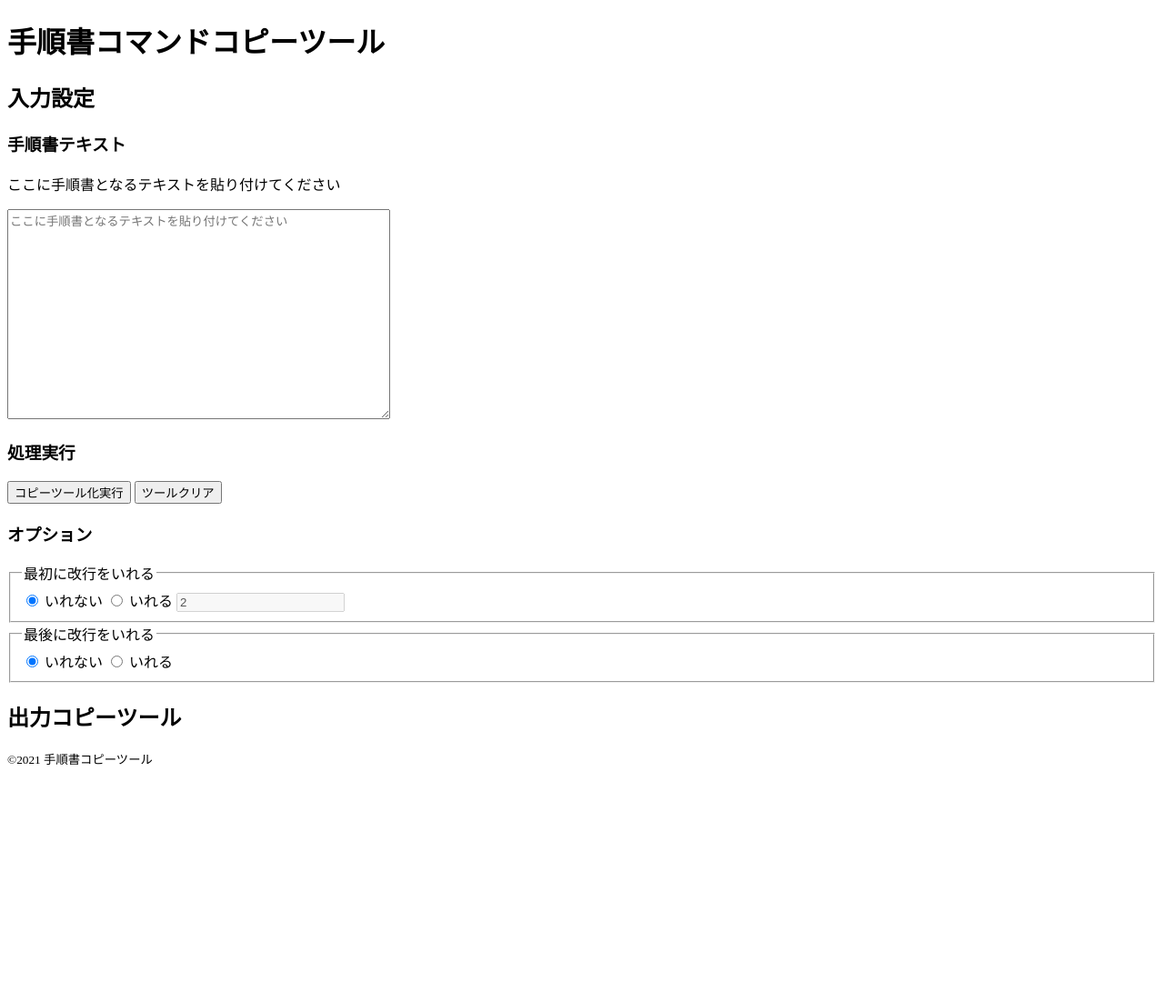
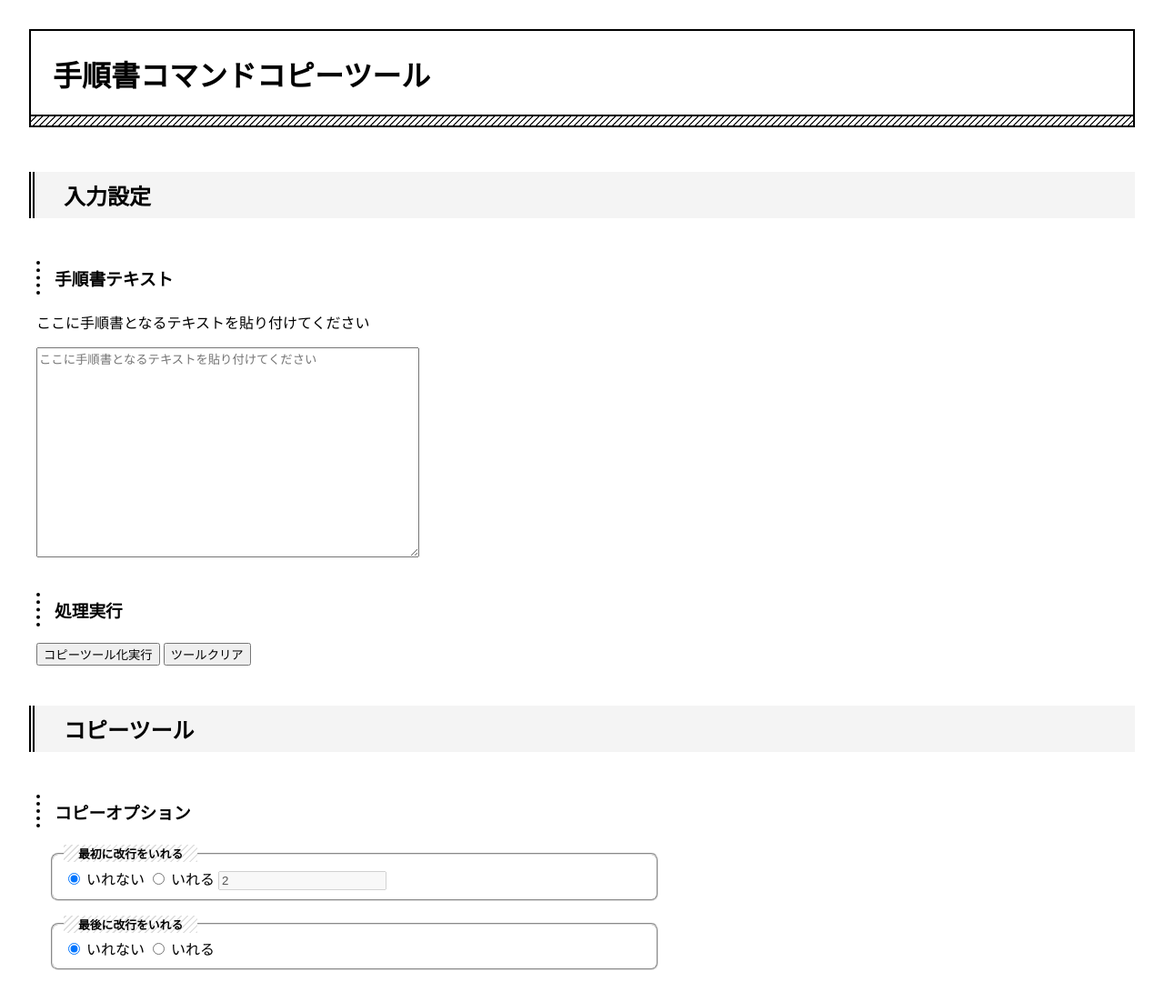
Before and after one commit to exit1991/command-copy-tool, a plain HTML site: page develop/index.html in a window 1280 px wide. Shown: the top 1102 px of the page at 91% size. Before the commit the page ends 860 px from the top, so only its background shows below. Drawn offline with Linux system fonts and the light colour scheme.

Commit message:
CSS導入

```diff
--- a/develop/assets/js/main.js
+++ b/develop/assets/js/main.js
@@ -45,6 +45,7 @@ elem['execButton'].addEventListener('click', () => {
 
         // １項目分要素
         const newElemDiv = document.createElement('div');
+        newElemDiv.classList.add('command-grp');
 
         // コピー対象となる要素
         const newElemPre = document.createElement('pre');
--- /dev/null
+++ b/develop/assets/sass/style.scss
@@ -0,0 +1,90 @@
+
+:root {
+    font-size: 16px;
+}
+
+body {
+    margin: 2rem;
+}
+
+.page-title {
+    position: relative;
+    padding: 1.5rem 1.5rem calc(1.5rem + 10px);
+    border: 2px solid #000;
+    &:after {
+        position: absolute;
+        bottom: 0;
+        left: 0;
+        width: 100%;
+        height: 10px;
+        content: '';
+        border-top: 2px solid #000;
+        background-image: -webkit-repeating-linear-gradient(135deg, #000, #000 1px, transparent 2px, transparent 5px);
+        background-image: repeating-linear-gradient(-45deg, #000, #000 1px, transparent 2px, transparent 5px);
+        background-size: 7px 7px;
+        -webkit-backface-visibility: hidden;
+        backface-visibility: hidden;
+    }
+}
+
+main>section {
+    padding: 0.5rem 0;
+    &>h1 {
+        padding: 0.5rem 2rem;
+        border-left: 6px double #000;
+        background: #f4f4f4;
+    }
+}
+
+main>section>section {
+    padding: 0.5rem;
+    &>h1 {
+        padding: 0.3rem 1rem;
+        border-left: 4px dotted #000;
+    }
+}
+
+fieldset {
+    margin: 1rem;
+    border-color: #ddd;
+    width: 50vw;
+    border-radius: 8px;
+}
+
+legend {
+    background-color: #fff;
+    background-image: -webkit-repeating-linear-gradient(135deg, #ddd, #ddd 1px, transparent 2px, transparent 5px);
+    background-image: repeating-linear-gradient(-45deg, #ddd, #ddd 1px, transparent 2px, transparent 5px);
+    color: #000;
+    padding: 0 1rem;
+    font-size: 0.8rem;
+    font-weight: bold;
+}
+
+.command-grp {
+    display: flex;
+    margin: 1rem 0;
+    align-items: center;
+    border: 3px solid #333;
+    border-radius: 12px;
+
+    h2 {
+        margin: 0 0.5rem 0 0;
+        padding: 1rem;
+        border: 3px solid #333;
+        background: #333;
+        color: #fff;
+        font-size: 2rem;
+        width: 3rem;
+        text-align: center;
+    }
+
+    button {
+        padding: 0 1rem;
+        margin: 0 0.5rem;
+    }
+
+    pre {
+        margin: 0 0.5rem;
+    }
+}
--- a/develop/index.html
+++ b/develop/index.html
@@ -4,11 +4,12 @@
     <meta charset="UTF-8">
     <meta name="viewport" content="width=device-width, initial-scale=1.0">
     <title>手順書コマンドコピーツール</title>
+    <link rel="stylesheet" href="./assets/css/style.css">
     <script src="./assets/js/main.js" defer></script>
 </head>
 <body>
     <header>
-        <h1>手順書コマンドコピーツール</h1>
+        <h1 class="page-title">手順書コマンドコピーツール</h1>
     </header>
     <main>
         <section>
@@ -23,8 +24,33 @@
                 <button id="execButton" type="button">コピーツール化実行</button>
                 <button id="clearButton" type="button">ツールクリア</button>
             </section>
+            <!-- <section>
+                <h1>コピーオプション</h1>
+                <form name="addBefLnBr">
+                    <fieldset>
+                        <legend>最初に改行をいれる</legend>
+                        <input id="rdAddBefLnBrNo" type="radio" name="rdAddBefLnBr" checked>
+                        <label for="rdAddBefLnBrNo">いれない</label>
+                        <input id="rdAddBefLnBrYes" type="radio" name="rdAddBefLnBr">
+                        <label for="rdAddBefLnBrYes">いれる</label>
+                        <input id="iptAddBefLnBrCnt" type="number" value="2" name="iptAddBefLnBrCnt" disabled>
+                    </fieldset>
+                </form>
+                <form name="addAftLnBr">
+                    <fieldset>
+                        <legend>最後に改行をいれる</legend>
+                        <input id="rdAddAftLnBrNo" type="radio" name="rdAddAftLnBr" checked>
+                        <label for="rdAddAftLnBrNo">いれない</label>
+                        <input id="rdAddAftLnBrYes" type="radio" name="rdAddAftLnBr">
+                        <label for="rdAddAftLnBrYes">いれる</label>
+                    </fieldset>
+                </form>
+            </section> -->
+        </section>
+        <section>
+            <h1>コピーツール</h1>
             <section>
-                <h1>オプション</h1>
+                <h1>コピーオプション</h1>
                 <form name="addBefLnBr">
                     <fieldset>
                         <legend>最初に改行をいれる</legend>
@@ -45,9 +71,6 @@
                     </fieldset>
                 </form>
             </section>
-        </section>
-        <section>
-            <h1>出力コピーツール</h1>
             <div id="outputArea"></div>
         </section>
     </main>
```
Also changed, not shown: debug/sample/sample2.txt (added), debug/sample/sample3.txt (added), develop/assets/css/style.css (added), 1 other file.
